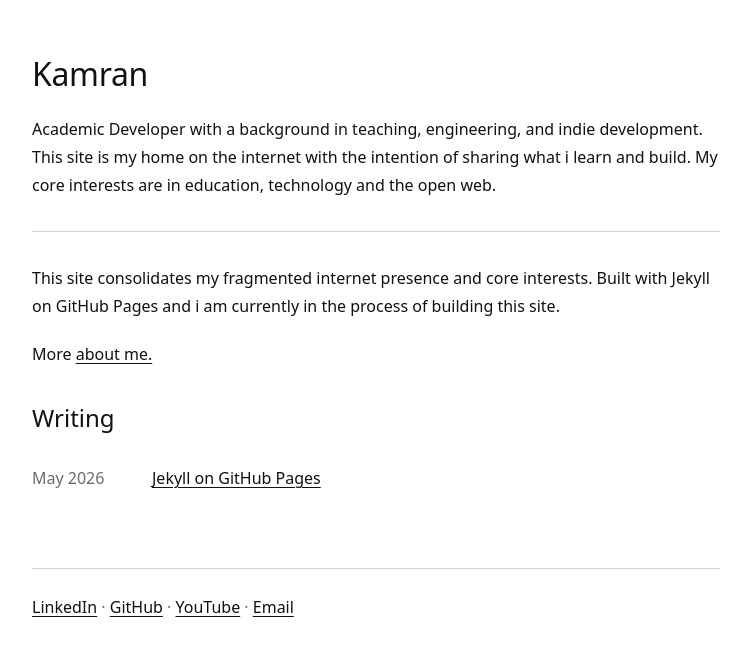
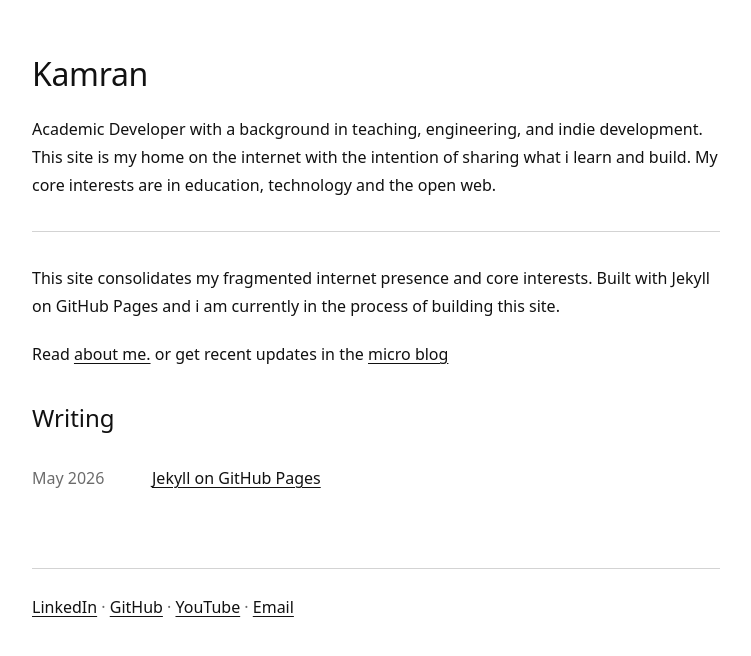
Before and after one commit to fyikamran/fyikamran.github.io, a Jekyll site: the page built from index.html, in a window 1280 px wide. Shown: the top 656 px of the page, without its empty margins (264-1015 px from the left). Built offline with Jekyll 4.4.1, drawn with Linux system fonts in a browser that asks for light colours.

Commit message:
Update index.html

```diff
--- a/index.html
+++ b/index.html
@@ -13,7 +13,7 @@ schema_file: "schema-person.html"
 
 <section aria-label="This site">
   <p>This site consolidates my fragmented internet presence and core interests. Built with Jekyll on GitHub Pages and i am currently in the process of building this site.</p>
-  <p>More <a href="/about/">about me.</a></p>
+  <p>Read <a href="/about/">about me.</a> or get recent updates in the <a href="/micro/">micro blog</a> </p>
 </section>
 
 {% if site.posts.size > 0 %}
```
